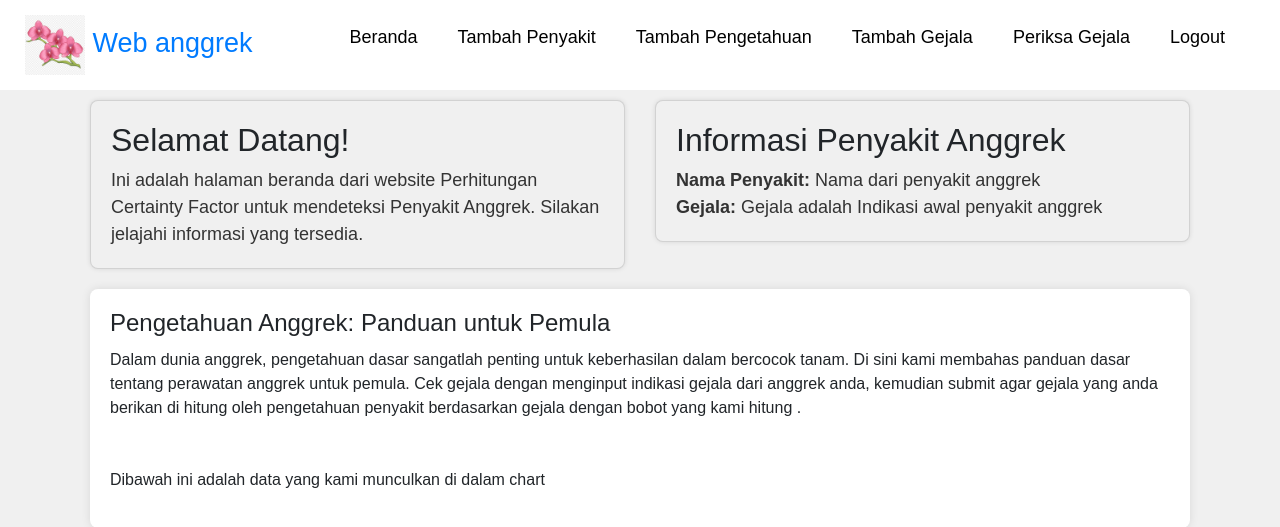
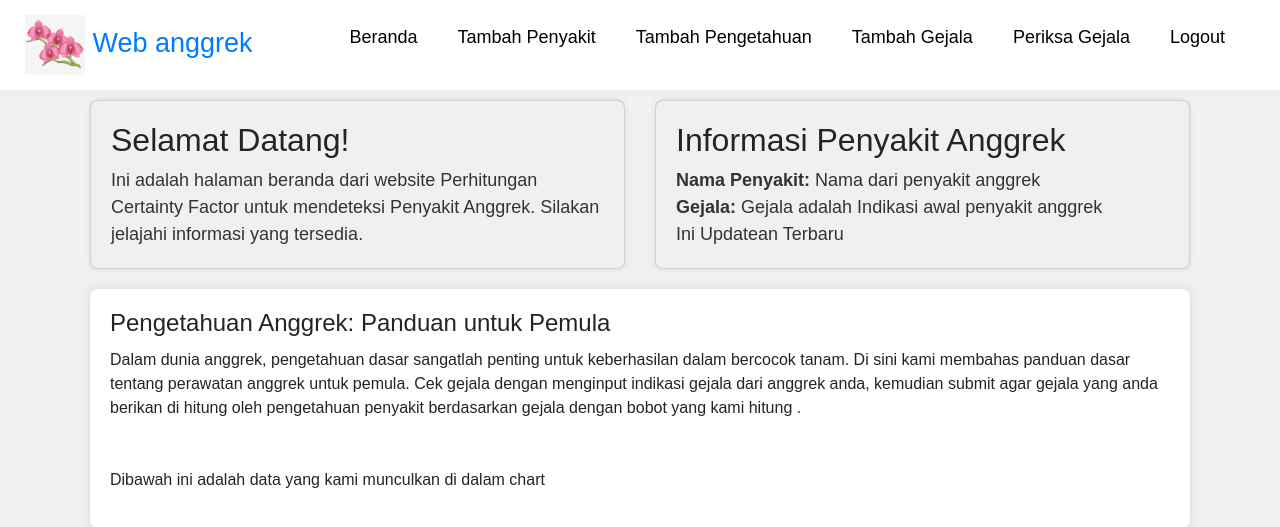
Before and after one commit to Bhazyga/anggrekCertaintyFactor, a PHP site: page /beranda.php in a window 1280 px wide. Shown: the top 527 px of the page. Run offline with PHP 8.4, Linux system fonts and the light colour scheme; data that the repository does not hold is empty.

Commit message:
Update Baru

```diff
--- a/beranda.php
+++ b/beranda.php
@@ -95,6 +95,7 @@ $bubbleChartData = $koneksi->getBubbleChartData();
                     <h2>Informasi Penyakit Anggrek</h2>
                     <p><strong>Nama Penyakit:</strong> <?php echo $namaPenyakit; ?></p>
                     <p><strong>Gejala:</strong> <?php echo $deskripsiPenyakit; ?></p>
+                    <p>Ini Updatean Terbaru </p>
                 </div>
             </div>
         </div>
@@ -131,7 +132,6 @@ $bubbleChartData = $koneksi->getBubbleChartData();
 
     <script>
         document.addEventListener('DOMContentLoaded', function() {
-            // First Chart (Line Chart)
             var categories = <?php echo json_encode($categories); ?>;
             var values = <?php echo json_encode($values); ?>;
             var ctxLine = document.getElementById('myLineChart').getContext('2d');
@@ -157,7 +157,6 @@ $bubbleChartData = $koneksi->getBubbleChartData();
                 }
             });
 
-            // Second Chart (Bubble Chart)
             var bubbleData = <?php echo json_encode($bubbleChartData); ?>;
             var bubbleDataset = bubbleData.map(item => ({
                 x: item.mb,
```
Also changed, not shown: 1 other file.
